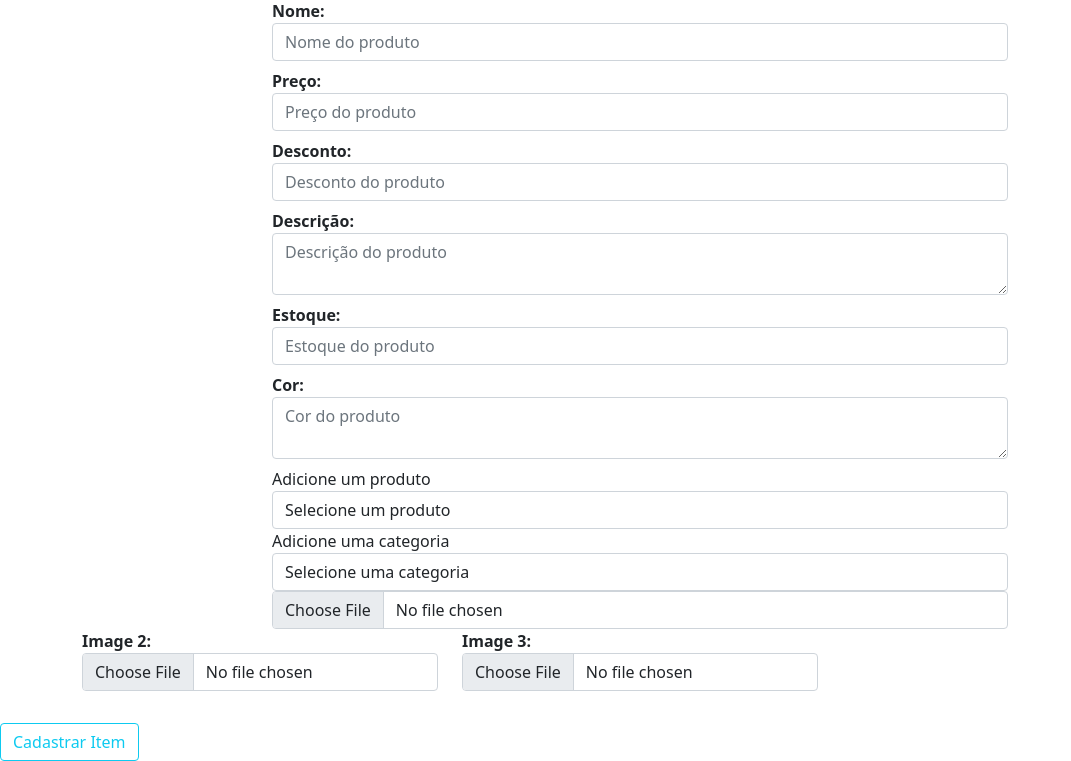
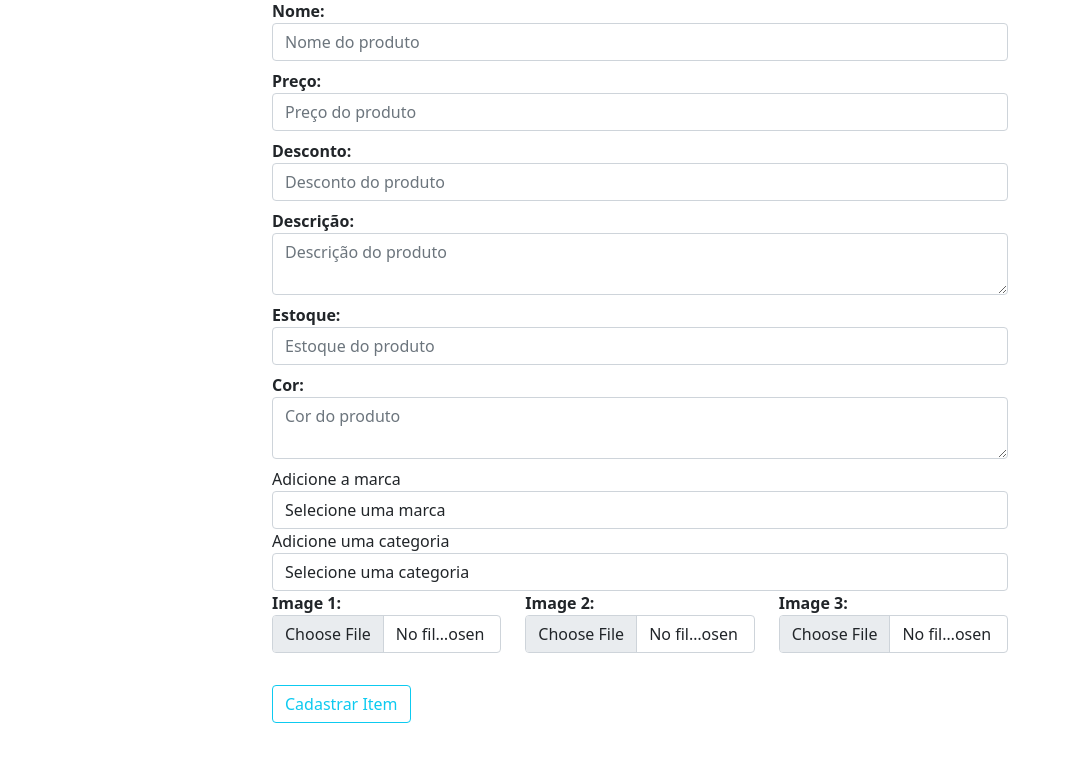
Before and after one commit to Binary-Phantom/Worm_Hole, a Flask app: page /additem in a window 1280 px wide. Shown: the part 63-824 px from the top of the page, without its empty margins (0-1071 px from the left). After the commit the page ends 786 px from the top, so only its background shows below. Run offline with Flask 3, Linux system fonts and the light colour scheme; some libraries are stand-ins or nearby versions.

Commit message:
fix: db request fail

```diff
--- a/minhocario/products/routes.py
+++ b/minhocario/products/routes.py
@@ -5,20 +5,20 @@
 from flask_uploads import IMAGES, UploadSet, configure_uploads
 import secrets
 from .forms import Addprodutos
-from .models import Produto, Categoria, Additens
+from .models import Marcas, Categoria, Additens
 
 
 
-@app.route('/addproduto', methods=['GET', 'POST'])
-def addproduto():
+@app.route('/addmarca', methods=['GET', 'POST'])
+def addmarca():
     if request.method == "POST":
-        getproduto = request.form.get('produto')
-        produto = Produto(name=getproduto)
-        db.session.add(produto)
+        getmarca = request.form.get('marca')
+        marca = Marcas(name=getmarca)
+        db.session.add(marca)
         db.session.commit()
-        flash(f'Produto {getproduto} cadastrado com sucesso.', 'success')
-        return redirect(url_for('addproduto'))
-    return render_template('/products/addproduto.html', produto='produto')
+        flash(f'Marca {getmarca} cadastrada com sucesso.', 'success')
+        return redirect(url_for('addmarca'))
+    return render_template('/products/addmarca.html')
 
 @app.route('/addcategoria', methods=['GET', 'POST'])
 def addcategoria():
@@ -34,8 +34,9 @@
 @app.route('/additem', methods=['GET', 'POST'])
 def additem():
     produtos = Additens.query.all()
+    marcas_list = Marcas.query.all()  # Alterei o nome da variável para evitar conflito
     categorias = Categoria.query.all()
-    form = Addprodutos(request.form)  # Certifique-se de usar o formulário correto (Addprodutos)
+    form = Addprodutos(request.form)
 
     if request.method == "POST" and form.validate():
         name = form.name.data
@@ -44,17 +45,16 @@
         description = form.description.data
         stock = form.stock.data
         color = form.color.data
-        produto = request.form.get('produto')
-        categoria = request.form.get('categoria')
+        marca_id = request.form.get('marca')  # Alterei o nome da variável
+        categoria_id = request.form.get('categoria')  # Alterei o nome da variável
 
         addpro = Additens(
             name=name, price=price, discount=discount, description=description,
-            stock=stock, color=color, produto_id=produto, categoria_id=categoria
+            stock=stock, color=color, marca_id=marca_id, categoria_id=categoria_id
         )
 
         db.session.add(addpro)
-        db.session.commit()
-
+        #db.session.commit()
 
         addpro.image_1 = photos.save(request.files.get('image_1'), name=secrets.token_hex(10) + ".")
         addpro.image_2 = photos.save(request.files.get('image_2'), name=secrets.token_hex(10) + ".")
@@ -62,7 +62,7 @@
 
         db.session.commit()
 
-        flash(f'Produto {name} cadastrado com sucesso!')
+        flash(f'Item {name} cadastrado com sucesso!')
         return redirect(url_for('admin'))
 
-    return render_template('/products/additem.html', title="Cadastrar Item", form=form, produtos=produtos, categorias=categorias)
+    return render_template('/products/additem.html', title="Cadastrar Item", form=form, produtos=produtos, marcas=marcas_list, categorias=categorias)
--- a/minhocario/templates/products/addcategoria.html
+++ b/minhocario/templates/products/addcategoria.html
@@ -8,8 +8,8 @@
         <div class="col-md-6">
             {% include "_messages.html" %}
             <h2 class="text-center mt-5">Categoria</h2>
-            <form action="{{ url_for('addproduto') }}" method="POST">
-                <input type="text" name="produto" class="form-control" required>
+            <form action="{{ url_for('addcategoria') }}" method="POST">
+                <input type="text" name="categoria" class="form-control" required>
                 <input type="submit" value="Nova categoria" class="btn btn-success mt-2">
             </form>
         </div>
--- a/minhocario/templates/products/additem.html
+++ b/minhocario/templates/products/additem.html
@@ -21,25 +21,22 @@
             {{render_field(form.stock, class="form-control", placeholder="Estoque do produto")}}
             {{render_field(form.colors, class="form-control", placeholder="Cor do produto")}}
 
-            <label for = "produto"> Adicione um produto </label>
-            <select name="produto" id="produto" class="form-control" required>
-                <option value="">Selecione um produto</option>
-                {% for produto in produtos %}
-                <option value="produto.id">{{produto.name}}</option>
+
+            <label for="marca"> Adicione a marca </label>
+            <select name="marca" id="marca" class="form-control" required>
+                <option value="">Selecione uma marca</option>
+                {% for marca in marcas %}
+                <option value="{{ marca.id }}">{{ marca.name }}</option>
                 {% endfor %}
-
             </select>
 
-
-
-
-            <label for = "categoria"> Adicione uma categoria </label>
+            <label for="categoria"> Adicione uma categoria </label>
             <select name="categoria" id="categoria" class="form-control" required>
                 <option value="">Selecione uma categoria</option>
                 {% for categoria in categorias %}
-                <option value="categoria.id">{{categoria.name}}</option>
+                <option value="{{ categoria.id }}">{{ categoria.name }}</option>
                 {% endfor %}
-
+            </select>
 
 
 
```
Also changed, not shown: minhocario/products/models.py (+9 -0 lines), minhocario/templates/products/addmarca.html (added, +22 -0 lines), minhocario/templates/products/addproduto.html (deleted, +0 -28 lines), minhocario/minhocario.db.
